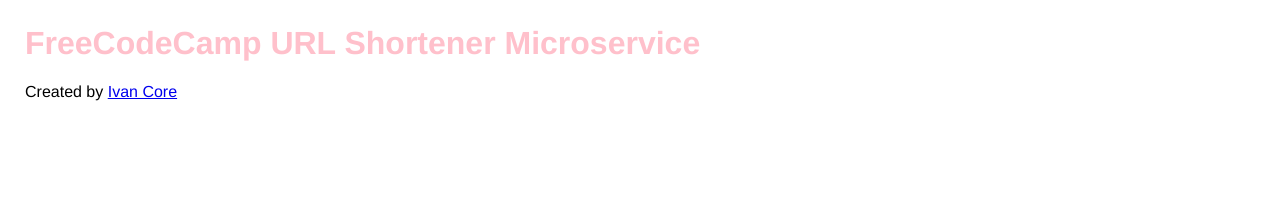
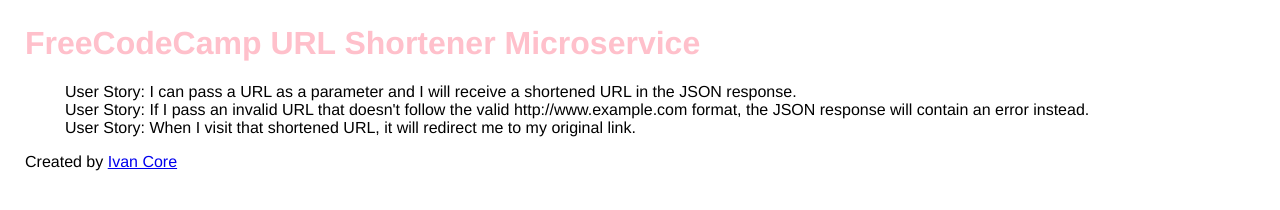
Before and after one commit to Porock/url-shortener, a website: page views/index.html in a window 1280 px wide. Drawn offline with nearby package versions, Linux system fonts and the light colour scheme.

Commit message:
🌑👨‍❤️‍💋‍👨 Updated with Glitch

```diff
--- a/views/index.html
+++ b/views/index.html
@@ -20,6 +20,11 @@
   </head>
   <body>
     <h1 class="header">FreeCodeCamp URL Shortener Microservice</h1>
+    <blockquote>
+      User Story: I can pass a URL as a parameter and I will receive a shortened URL in the JSON response.<br>
+      User Story: If I pass an invalid URL that doesn't follow the valid http://www.example.com format, the JSON response will contain an error instead.<br>
+      User Story: When I visit that shortened URL, it will redirect me to my original link.
+    </blockquote>
 
     <!-- Your web-app is https, so your scripts need to be too -->
     <script src="https://code.jquery.com/jquery-2.2.1.min.js"
```
